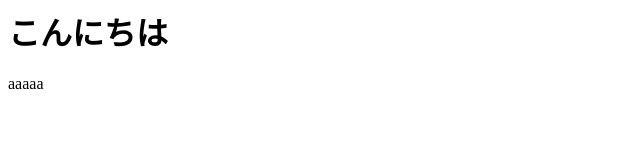
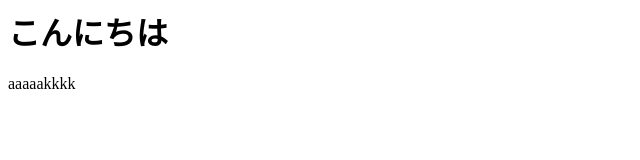
Before and after one commit to KinuGra/58test, a plain HTML site: page index.html in a window 1280 px wide. Shown: the full height of the page, 0-640 px from the left. Drawn offline with Linux system fonts and the light colour scheme.

Commit message:
かかか

```diff
--- a/index.html
+++ b/index.html
@@ -1,4 +1,4 @@
 <body>
     <h1>こんにちは</h1>
-    aaaaa
+    aaaaakkkk
 </body>
```
